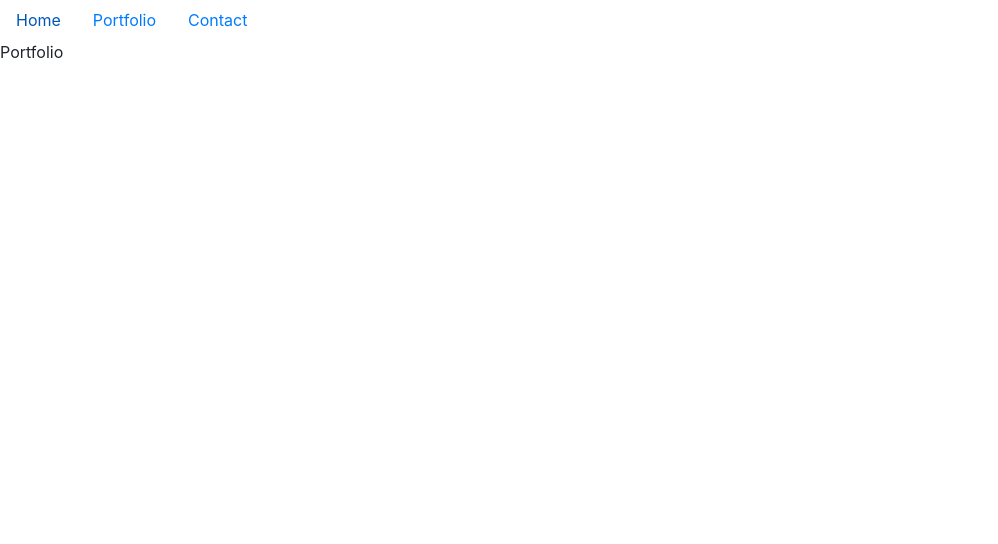
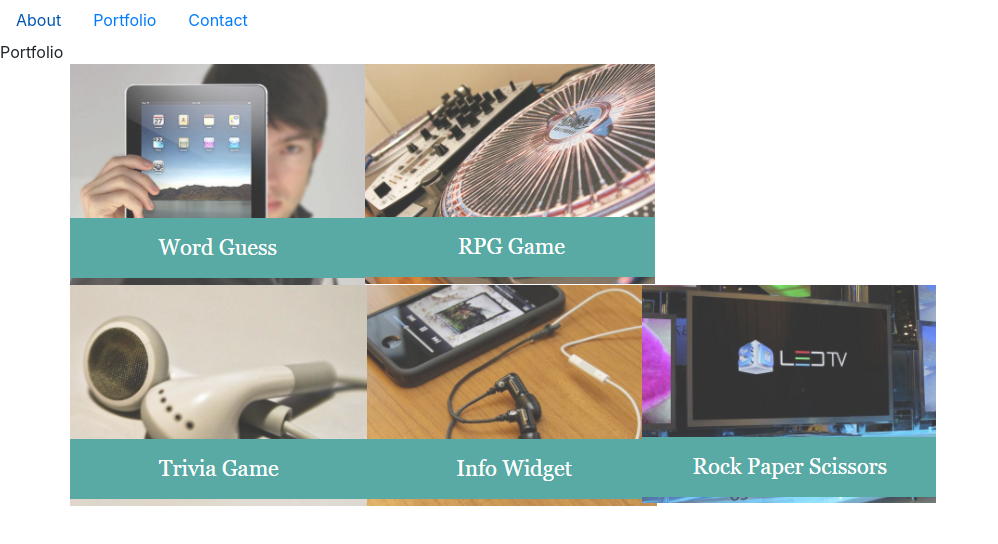
Before and after one commit to ghostly9592/2-Responsive-Portfolio, a plain HTML site: page portfolio.html in a window 1280 px wide. Shown: the whole page, without its empty margins (0-998 px from the left). Drawn offline with nearby package versions, Linux system fonts and the light colour scheme.

Commit message:
added images and finished up the rest of the pages

```diff
--- a/portfolio.html
+++ b/portfolio.html
@@ -12,7 +12,7 @@
 <body>
     <ul class="nav">
         <li class="home">
-            <a class="nav-link active" href="index.html">Home</a>
+            <a class="nav-link active" href="index.html">About</a>
         </li>
         <li class="nav-item">
             <a class="nav-link" href="portfolio.html">Portfolio</a>
@@ -22,6 +22,40 @@
         </li>
     </ul>
     <header>Portfolio</header>
+    <div class="container">
+        <div class="row">
+            <div class="col-xs-2">
+                <img src="./images/768-portfolio.jpg" alt="word guess">
+
+            </div>
+            <div class="col-xs-2">
+                <img src="./images/7681-portfolio.jpg" alt="rpg">
+            </div>
+        </div>
+        <div class="row">
+            <div class="col-xs-2">
+                <img src="./images/7682-portfolio.jpg" alt="trivia">
+            </div>
+            <div class="col-xs-2">
+                <img src="./images/7683-portfolio.jpg" alt="info widget">
+            </div>
+            <div class="row">
+                <div class="col-xs-2">
+                    <img src="images/7684-portfolio.jpg" alt="rock paper scissors">
+
+                </div>
+
+
+
+            </div>
+
+
+
+        </div>
+
+
+
+    </div>
 
 </body>
 
```
Also changed, not shown: contact.html (+2 -2 lines), index.html (+10 -3 lines), images/768-portfolio.jpg (added), images/7681-portfolio.jpg (added), images/7682-portfolio.jpg (added), images/7683-portfolio.jpg (added), images/7684-portfolio.jpg (added), images/unicorn.jpg (added).
